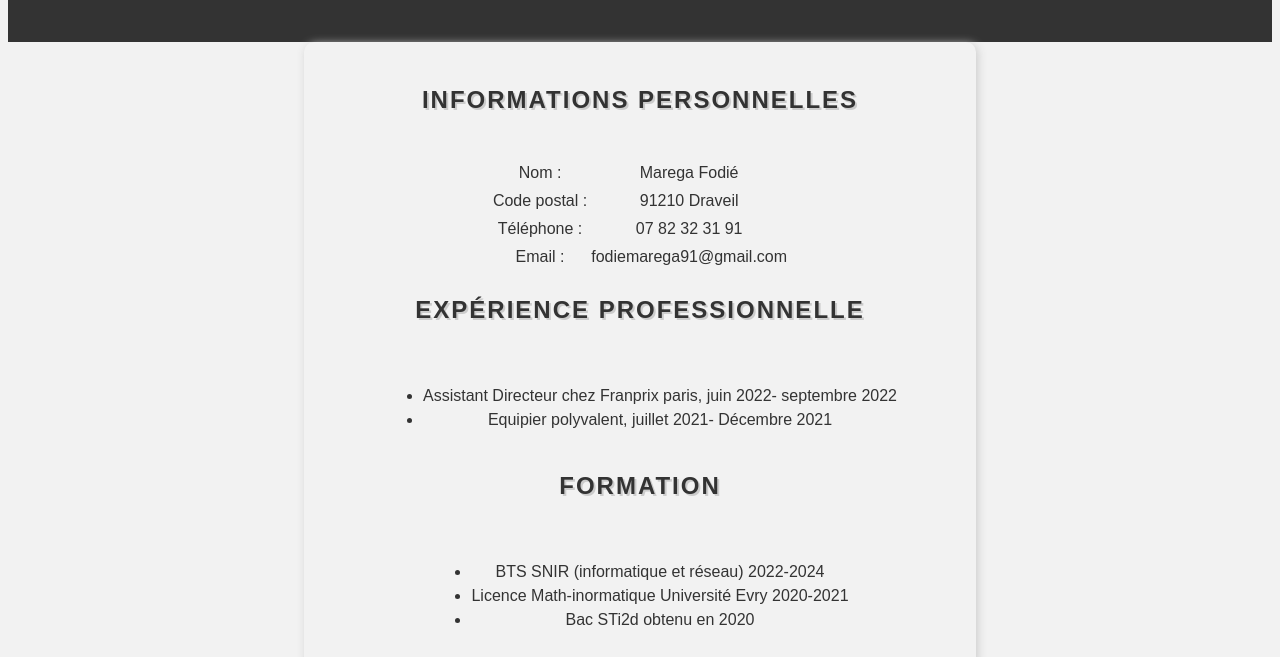
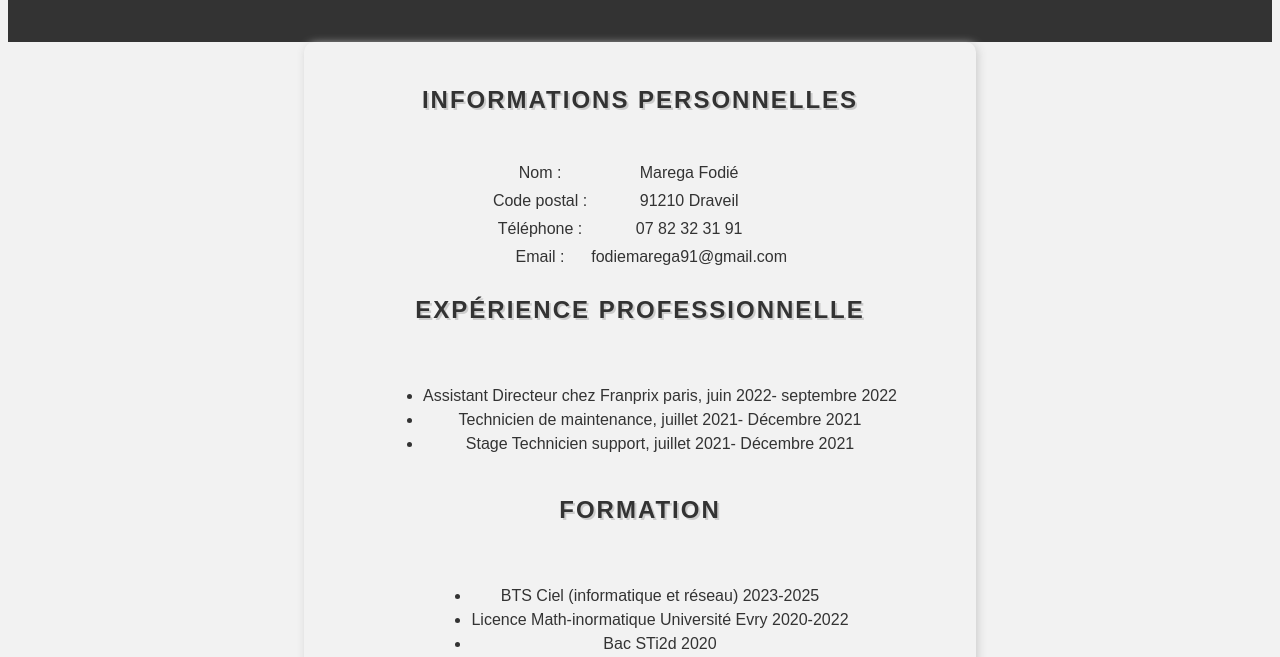
Before and after one commit to MrgMF/MRGMF.github.io, a plain HTML site: page index.html in a window 1280 px wide. Shown: the part 143-800 px from the top of the page. Drawn offline with Linux system fonts and the light colour scheme; a script that the page names is missing.

Commit message:
Add files via upload

```diff
--- a/index.html
+++ b/index.html
@@ -37,19 +37,22 @@
             Assistant Directeur chez Franprix paris, juin 2022- septembre 2022
           </li>
           <li>
-            Equipier polyvalent, juillet 2021- Décembre 2021
+            Technicien de maintenance, juillet 2021- Décembre 2021
+          </li>
+          <li>
+            Stage Technicien support, juillet 2021- Décembre 2021
           </li>
         </ul>
         <h2>Formation</h2>
         <ul>
           <li>
-            BTS SNIR (informatique et réseau) 2022-2024
+            BTS Ciel (informatique et réseau) 2023-2025
           </li>
           <li>
-            Licence Math-inormatique Université Evry 2020-2021
+            Licence Math-inormatique Université Evry 2020-2022
           </li>
           <li>
-            Bac STi2d obtenu en 2020
+            Bac STi2d 2020
           </li>
         </ul>
       </section>
```
